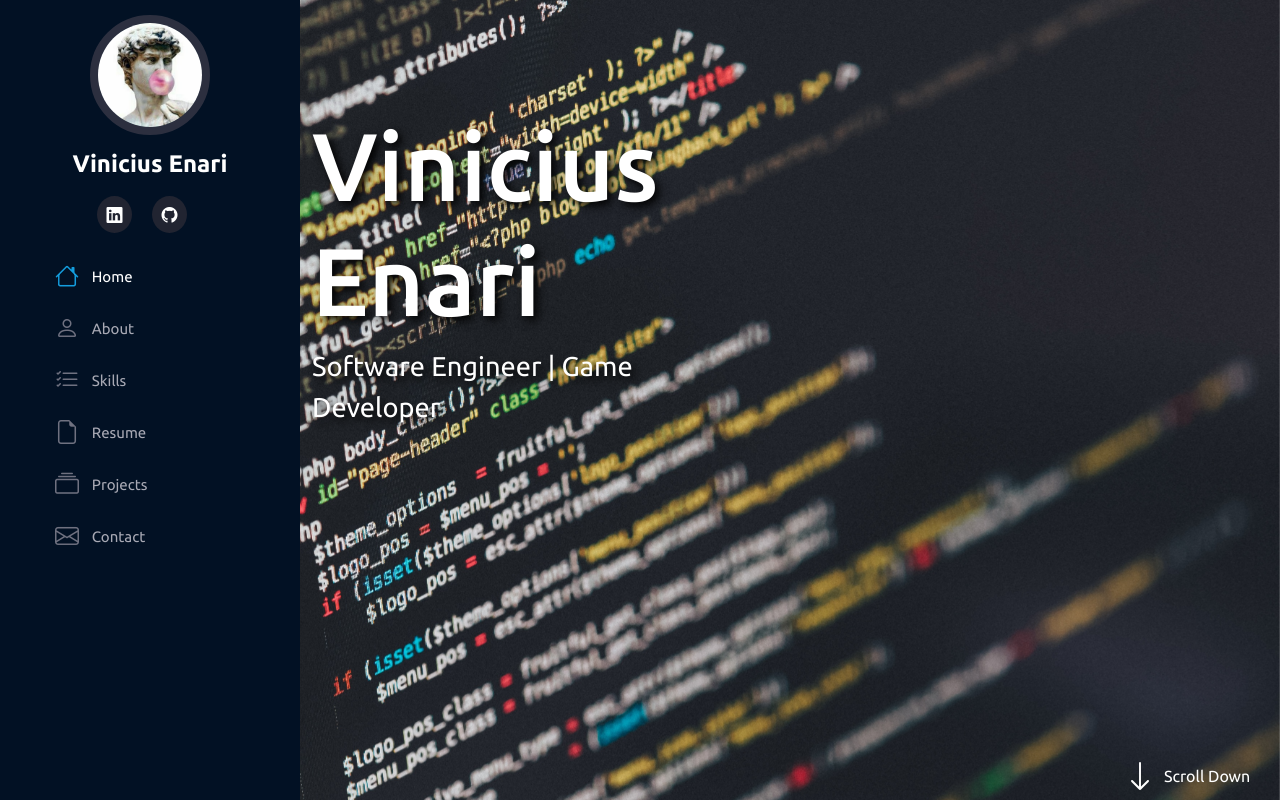
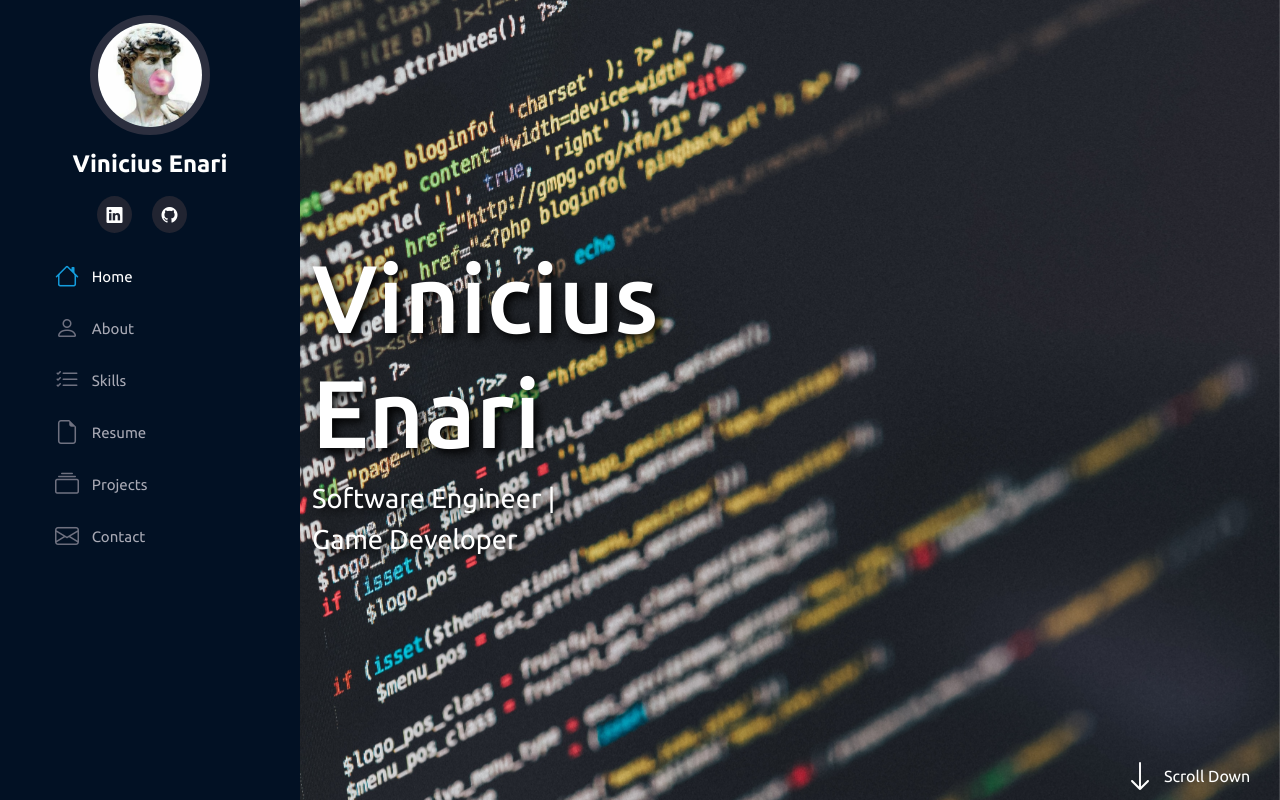
Before and after one commit to viniciusenari/portfolio, a Flask app: page / in a window 1280 px wide. Run offline with Flask 2, Linux system fonts and the light colour scheme; some libraries are stand-ins or nearby versions.

Commit message:
Update columns home section

```diff
--- a/templates/index.html
+++ b/templates/index.html
@@ -73,7 +73,7 @@
     <main id="main">
       <section id="home" class="row m-0 p-0">
         <div
-          class="col-md-6 d-flex justify-content-center align-items-center flex-column"
+          class="col-md-5 d-flex justify-content-center align-items-center flex-column"
         >
           <h2 class="text-white text-shadow">Vinicius Enari</h2>
           <span id="subtitle" class="text-white text-shadow"
@@ -81,7 +81,7 @@
           >
         </div>
         <div
-          class="col-md-7 offset-md-5 d-flex justify-content-end align-items-end flex-column"
+          class="col-md-7 d-flex justify-content-end align-items-end flex-column"
         >
           <div id="scroll-down" class="d-flex align-items-center">
             <i
```
